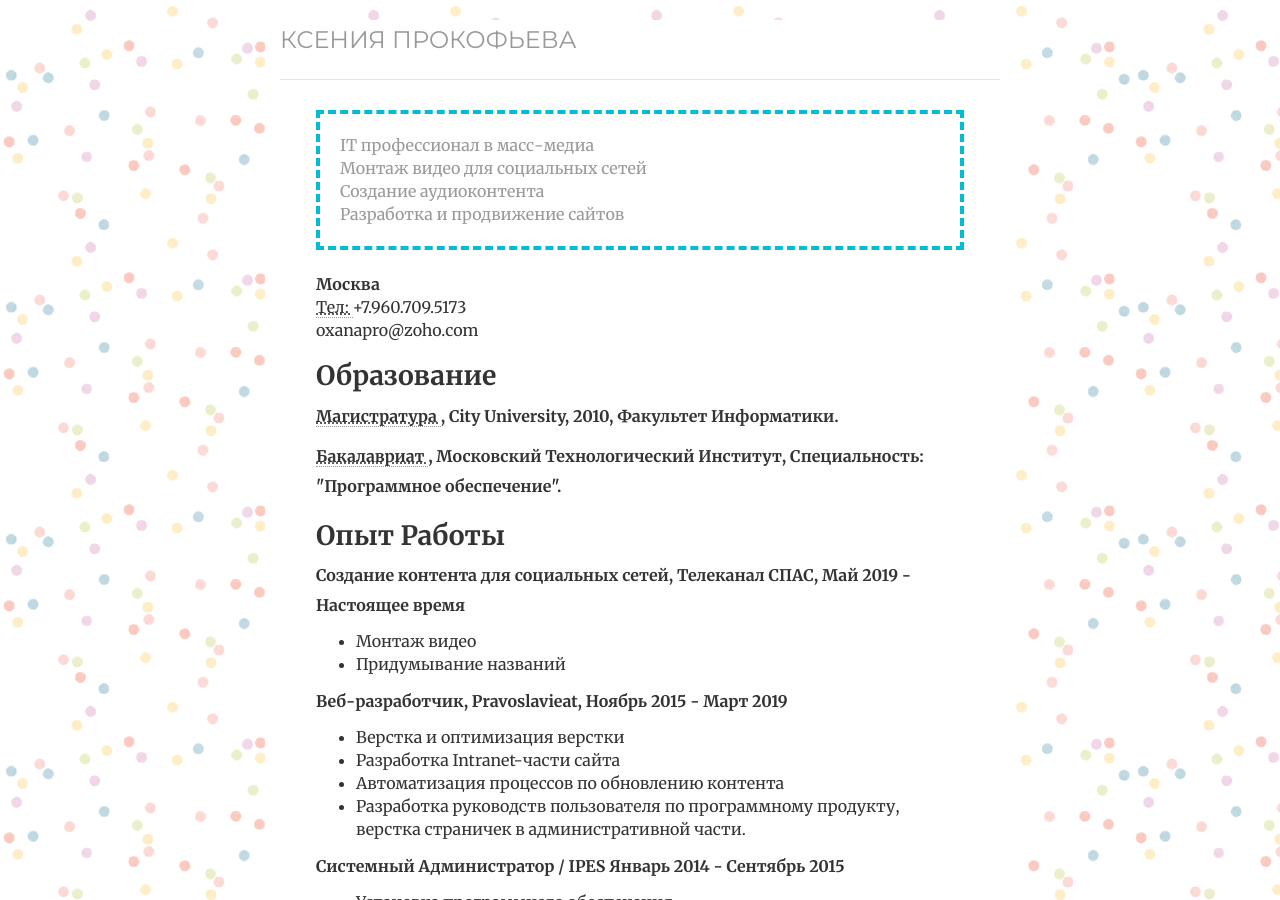
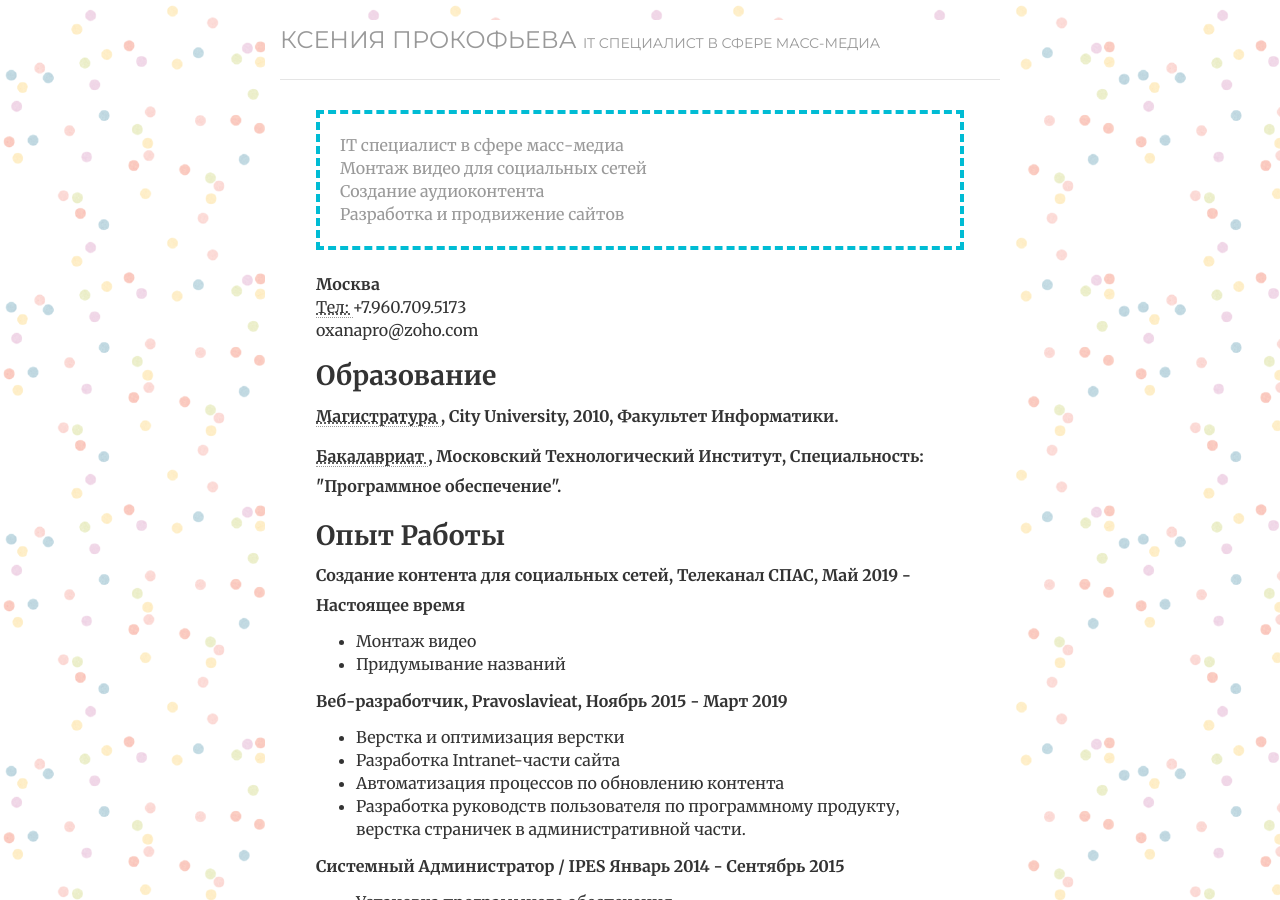
Before and after one commit to cvkp/cvkp.github.io, a Jekyll site: the page built from index.html, in a window 1280 px wide and 900 px high. Built offline with Jekyll 4.4.1, drawn with Linux system fonts in a browser that asks for light colours; nearby versions of some CDN libraries; the list of posts is cut into pages by our own code.

Commit message:
Update index.html

```diff
--- a/index.html
+++ b/index.html
@@ -17,6 +17,9 @@ ref: cv
 			<div class="header">
 				<h3 class="text-muted">
 					<a href="/">Ксения Прoкофьeва</a>
+					<small>
+IT специалист в сфере масс-медиа
+		</small>
 				</h3>
 			</div>
 			<!-- /header -->
@@ -28,7 +31,7 @@ ref: cv
 
 	<ul class="skills">
 						<li>
-IT профессионал в масс-медиа
+IT специалист в сфере масс-медиа
 		</li>
 
 						<li>
```
